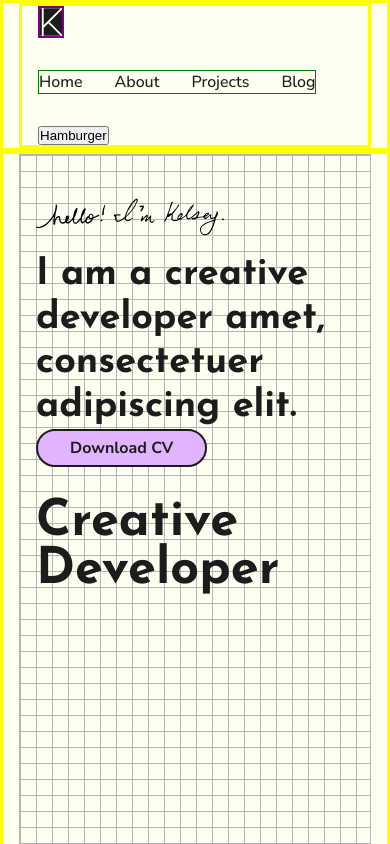
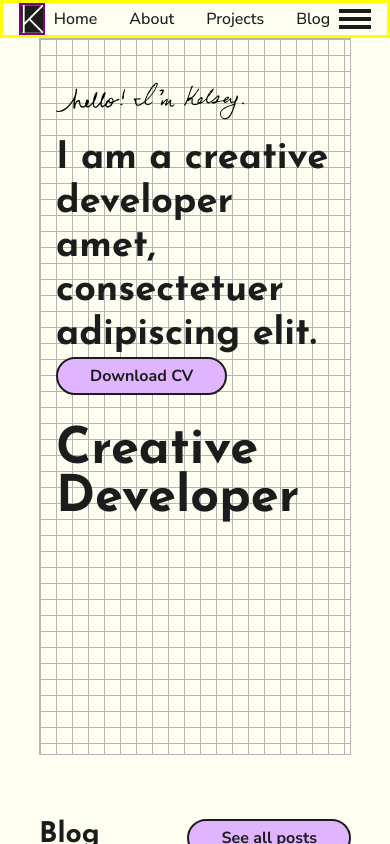
Before and after one commit to kelkuno/dev-site, a Next.js app: page / in a window 390 px wide. Shown: the top 844 px of the page. Built offline with nearby package versions, Linux system fonts and the light colour scheme.

Commit message:
added hamburger menu icon fucntionality

```diff
--- a/app/globals.css
+++ b/app/globals.css
@@ -143,22 +143,6 @@ section {
   color: var(--gray);
 }
 
-/* Main nav styling  */
-.nav-container {
-  display: flex;
-  justify-content: space-between;
-}
-.main-nav {
-  border: 1px solid green;
-}
-.main-nav ul {
-  list-style: none;
-}
-
-.main-nav--logo {
-  border: solid 2px purple;
-}
-
 .container {
   width: 80%;
   max-width: 1200px;
@@ -173,7 +157,6 @@ section {
 }
 .align-content-center {
   align-content: center;
-  font-weight: bold;
 }
 .align-items-center {
   align-items: center;
@@ -201,9 +184,50 @@ section {
   margin-bottom: 2rem;
 }
 
+/* Main nav styling  */
+.main-nav {
+  border: 1px solid red;
+  display: flex;
+  justify-content: space-between;
+  align-items: center;
+  width: 80%;
+  max-width: 1200px;
+  margin: 0 auto;
+}
+.main-nav ul {
+  list-style: none;
+}
+
+.main-nav--logo {
+  border: solid 2px purple;
+}
+.menu-btn {
+  display: none;
+}
+
+/* .menu-open .bar:nth-child(even) {
+  display: none;
+} */
+
+.bar {
+  width: 100%;
+  height: 0.25rem;
+  background-color: var(--black);
+  position: absolute;
+  top: 50%;
+  left: 50%;
+  transform: translate(-50%, -50%);
+}
+.menu-btn .bar:nth-child(1) {
+  top: 25%;
+}
+.menu-btn .bar:nth-child(3) {
+  top: 75%;
+}
+
 /* Mobile */
 @media (max-width: 700px) {
-  .container {
+  .main-nav {
     width: 100%;
     padding: 0 1rem;
     border: solid 3px yellow;
@@ -228,11 +252,31 @@ section {
   .col {
     width: 100%;
   }
+  /* Button mobile  */
+  .menu-btn {
+    background-color: transparent;
+    display: block;
+    width: 2rem;
+    height: 2rem;
+    position: relative;
+    border: 0;
+  }
+  .menu-btn.active .bar:nth-child(1) {
+    top: 50%;
+    transform: translate(-50%, -50%) rotate(45deg);
+  }
+  .menu-btn.active .bar:nth-child(2) {
+    display: none;
+  }
+  .menu-btn.active .bar:nth-child(3) {
+    top: 50%;
+    transform: translate(-50%, -50%) rotate(-45deg);
+  }
 }
 
 /* Tablet and Smaller Desktop */
 @media (min-width: 701px) and (max-width: 1120px) {
-  .container {
+  .main-nav {
     border: solid 2px green;
   }
   h1 {
--- a/app/layout.js
+++ b/app/layout.js
@@ -32,9 +32,7 @@ export default function RootLayout({ children }) {
         className={`${nunito_sans_init.variable} ${josefin_sans_init.variable}`}
       >
         <header>
-          <div className="container">
-            <MainNav />
-          </div>
+          <MainNav />
         </header>
         <div>{children}</div>
       </body>
--- a/components/MainNav.jsx
+++ b/components/MainNav.jsx
@@ -12,9 +12,15 @@ const links = [
 ];
 
 const MainNav = () => {
+  const [isOpen, setIsOpen] = useState(false);
+
+  const toggleMenu = () => {
+    setIsOpen(!isOpen);
+    console.log(isOpen);
+  };
+
   return (
-    <div className="container">
-      <div className="row align-items-center">
+    <div className="main-nav">
       <Image
         src="/images/k-logo.svg"
         alt="Kelsey Kuno logo"
@@ -23,7 +29,7 @@ const MainNav = () => {
         height={32}
         priority
       />
-        <nav className="main-nav">
+      <nav>
         <ul className="row">
           {links.map((link) => (
             <li key={link.href}>
@@ -32,8 +38,14 @@ const MainNav = () => {
           ))}
         </ul>
       </nav>
-        <button className="hamburger">Hamburger</button>
-      </div>
+      <button
+        onClick={toggleMenu}
+        className={isOpen ? "menu-btn active" : "menu-btn"}
+      >
+        <span className="bar"></span>
+        <span className="bar"></span>
+        <span className="bar"></span>
+      </button>
     </div>
   );
 };
```
Lines whose indentation alone changed are shown as unchanged.
